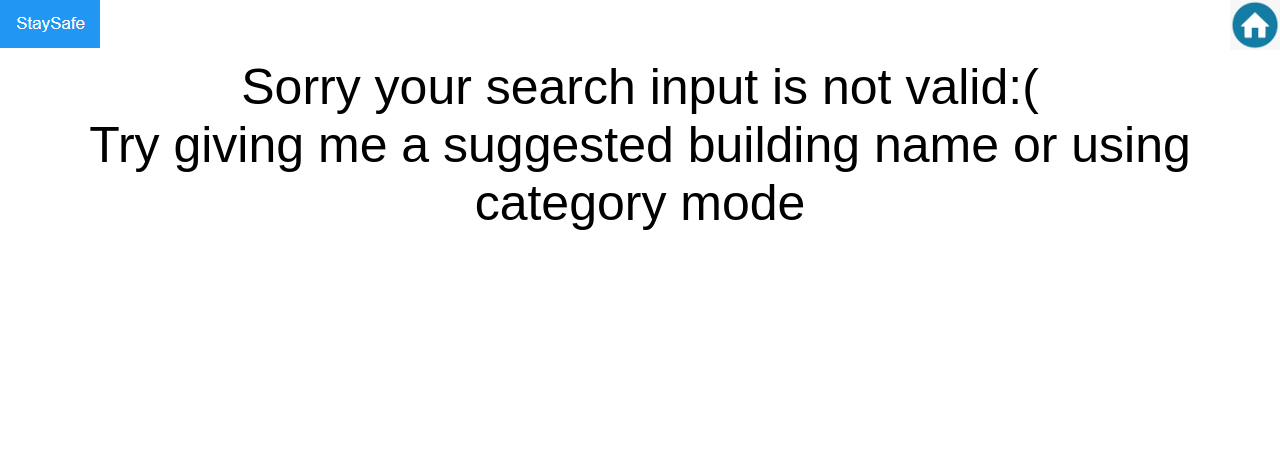
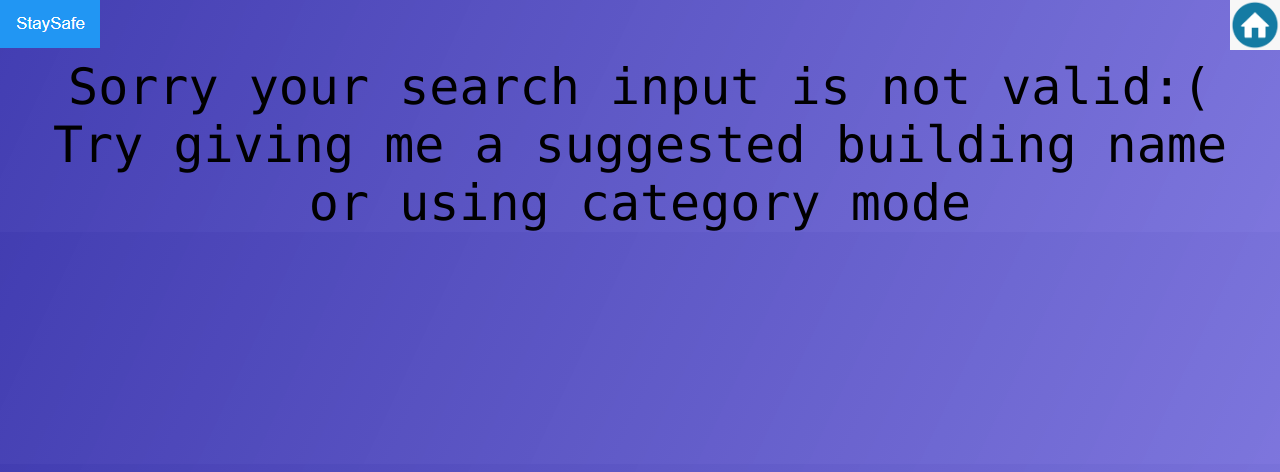
Before and after one commit to Zheng-Hu/staysafe, a Flask app: template staysafe/templates/error.html in a window 1280 px wide. Shown: the top 472 px of the page. Run offline with Flask 2, Linux system fonts and the light colour scheme; the template is opened without the code that fills it, so the values that code supplies are empty.

Commit message:
Update error.html

```diff
--- a/staysafe/templates/error.html
+++ b/staysafe/templates/error.html
@@ -3,7 +3,7 @@
 <html>
 <head>
 <link rel="stylesheet" href="{{ url_for('static', filename='css/predict.css')}}">
-<body style="background-color:rgb(255, 255, 255);"></body>
+<body style="background-image: linear-gradient(115deg, rgba(58,58,158,0.8), rgba(136, 136, 206, 0.7))"></body>
 <style>
 
   #content {
@@ -35,7 +35,10 @@
     <img src="{{ url_for('static', filename='images/images.png')}}" alt="images" width = "50" height="50" />
     </a>
   </div>
-    <br> Sorry your search input is not valid:( <br>
-    Try giving me a suggested building name or using category mode
+    <br>
+    <p style="text-align:center; font-family: Lucida Console">
+     Sorry your search input is not valid:(
+	<br>
+    Try giving me a suggested building name or using category mode </p>
 </body>
 </html>
```
